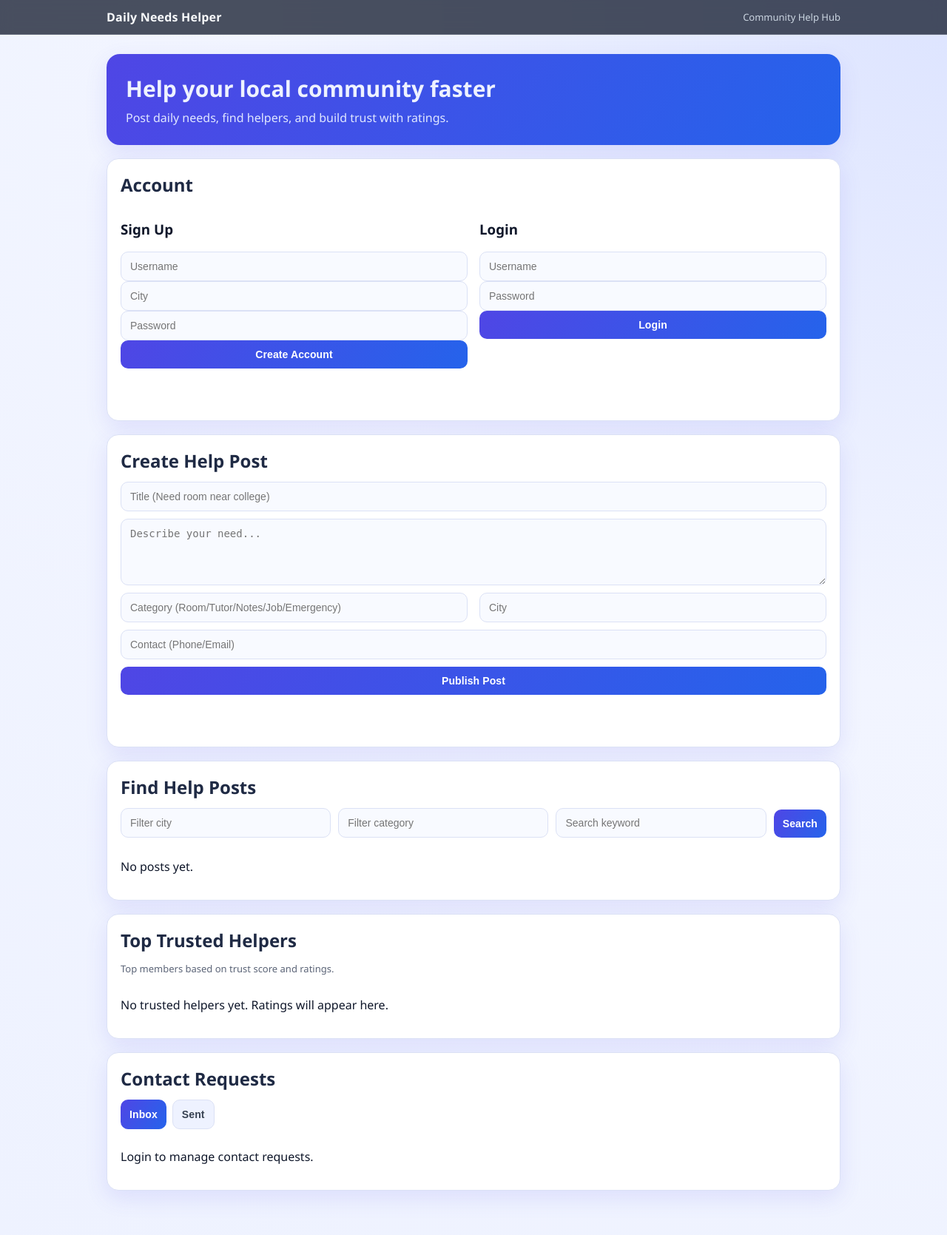
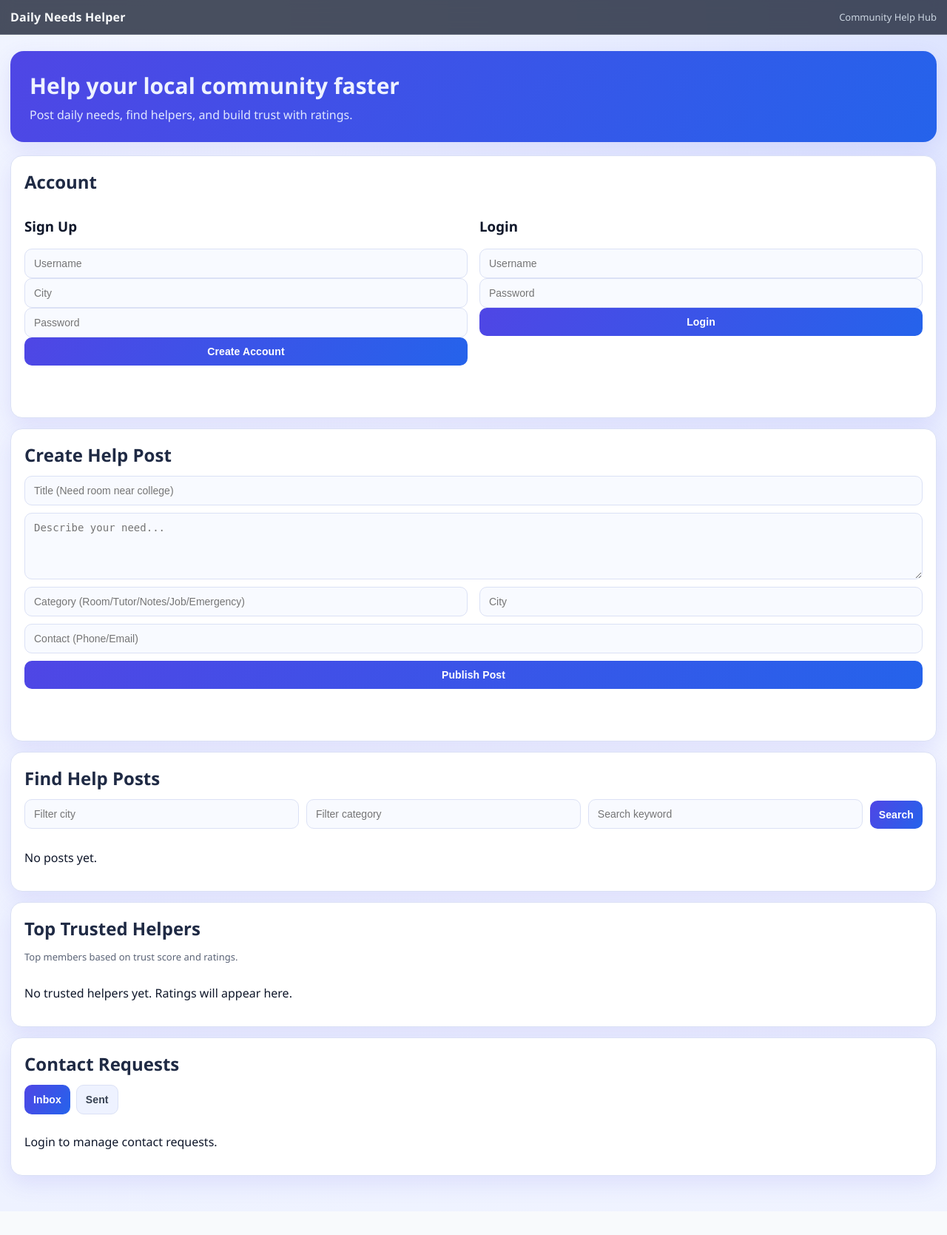
Before and after one commit to imDarshanGK/daily-needs-helper, a FastAPI app: page / in a window 1280 px wide. Shown: the whole page at 74% size. After the commit the page ends 1618 px from the top, so only its background shows below. Run offline with FastAPI, Linux system fonts and the light colour scheme; data that the repository does not hold is empty.

Commit message:
style: tighten layout spacing and disabled form hint styles

```diff
--- a/static/style.css
+++ b/static/style.css
@@ -33,9 +33,9 @@ body {
 }
 
 .topbar-inner {
-    max-width: 1040px;
+    max-width: 1320px;
     margin: 0 auto;
-    padding: 12px 24px;
+    padding: 12px 14px;
     display: flex;
     justify-content: space-between;
     align-items: center;
@@ -55,9 +55,9 @@ body {
 }
 
 .container {
-    max-width: 1040px;
+    max-width: 1320px;
     margin: 0 auto;
-    padding: 26px 24px 42px;
+    padding: 22px 14px 34px;
 }
 
 .hero {
@@ -83,7 +83,7 @@ body {
     background: var(--panel);
     border-radius: 16px;
     padding: 18px;
-    margin-bottom: 18px;
+    margin-bottom: 14px;
     border: 1px solid var(--border);
     box-shadow: var(--shadow);
 }
@@ -111,6 +111,10 @@ h2 {
     gap: 10px;
 }
 
+.form-disabled {
+    opacity: 0.72;
+}
+
 input,
 textarea,
 select,
@@ -121,6 +125,14 @@ button {
     border-radius: 10px;
     font-size: 14px;
     transition: 0.18s ease;
+}
+
+input:disabled,
+textarea:disabled,
+select:disabled,
+button:disabled {
+    opacity: 0.7;
+    cursor: not-allowed;
 }
 
 input,
@@ -281,6 +293,11 @@ button:hover {
     font-weight: 600;
 }
 
+.auth-hint {
+    min-height: 18px;
+    margin-top: 8px;
+}
+
 .hidden {
     display: none;
 }
```
